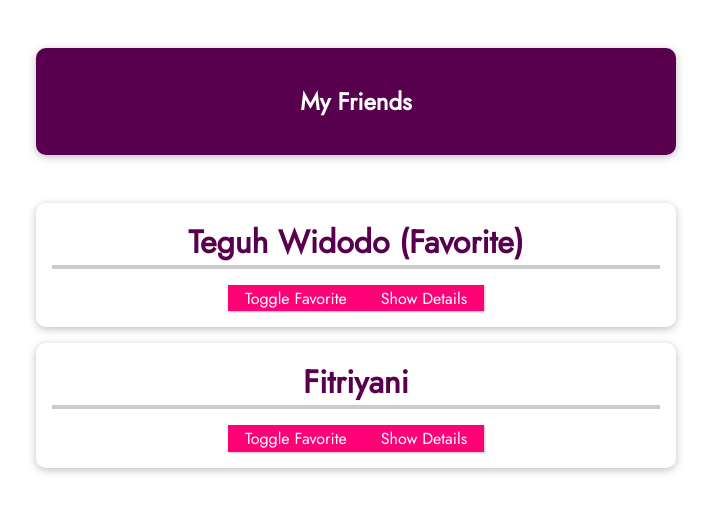
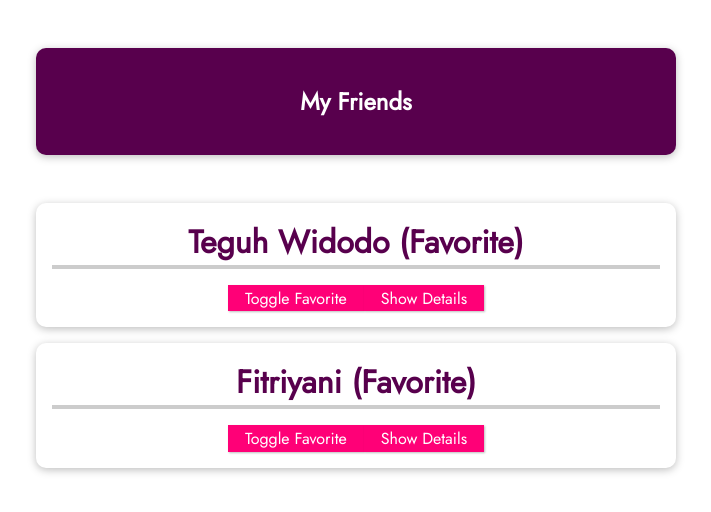
Before and after one commit to teguhwin8/vue-first-app, a Vue app: page / in a window 1280 px wide. Shown: the top 512 px of the page, without its empty margins (284-995 px from the left). Built offline with nearby package versions, Linux system fonts and the light colour scheme.

Commit message:
93. Dinamic Prop Value

```diff
--- a/src/App.vue
+++ b/src/App.vue
@@ -5,15 +5,12 @@
     </header>
     <ul>
       <friend-contact
-        name="Teguh Widodo"
-        phone-number="085868474405"
-        email-address="teguhwin8@gmail.com"
-        is-favorite="1"
-      ></friend-contact>
-      <friend-contact
-        name="Fitriyani"
-        phone-number="085726575909"
-        email-address="fyani2288@gmail.com"
+        v-for="friend in friends"
+        :key="friend.id"
+        :name="friend.name"
+        :phone-number="friend.phone"
+        :email-address="friend.email"
+        :is-favorite="true"
       ></friend-contact>
     </ul>
   </section>
--- a/src/components/FriendContact.vue
+++ b/src/components/FriendContact.vue
@@ -1,6 +1,6 @@
 <template>
   <li>
-    <h2>{{ name }} {{ friendIsFavorite === "1" ? "(Favorite)" : "" }}</h2>
+    <h2>{{ name }} {{ friendIsFavorite ? "(Favorite)" : "" }}</h2>
     <button @click="toggleFavorite()">Toggle Favorite</button>
     <button @click="toggleDetails()">
       {{ detailsAreVisible ? "Hide" : "Show" }} Details
@@ -18,12 +18,6 @@
 
 <script>
 export default {
-  // props: [
-  //   'name',
-  //   'phoneNumber',
-  //   'emailAddress',
-  //   'isFavorite'
-  // ],
   props: {
     name: {
       type: String,
@@ -38,23 +32,14 @@ export default {
       required: true,
     },
     isFavorite: {
-      type: String,
+      type: Boolean,
       required: false,
-      default: '0',
-      validator: function (value) {
-        return value === '1' || value === '1'
-      }
+      default: false
     },
   },
   data() {
     return {
       detailsAreVisible: false,
-      friend: {
-        id: "teguh",
-        name: "Teguh Widodo",
-        phone: "085868474405",
-        email: "teguhwin8@gmail.com",
-      },
       friendIsFavorite: this.isFavorite,
     }
   },
@@ -63,11 +48,7 @@ export default {
       this.detailsAreVisible = !this.detailsAreVisible
     },
     toggleFavorite() {
-      if (this.friendIsFavorite === "1") {
-        this.friendIsFavorite = "0"
-      } else {
-        this.friendIsFavorite = "1"
-      }
+      this.friendIsFavorite = !this.friendIsFavorite
     },
   },
 }
```
